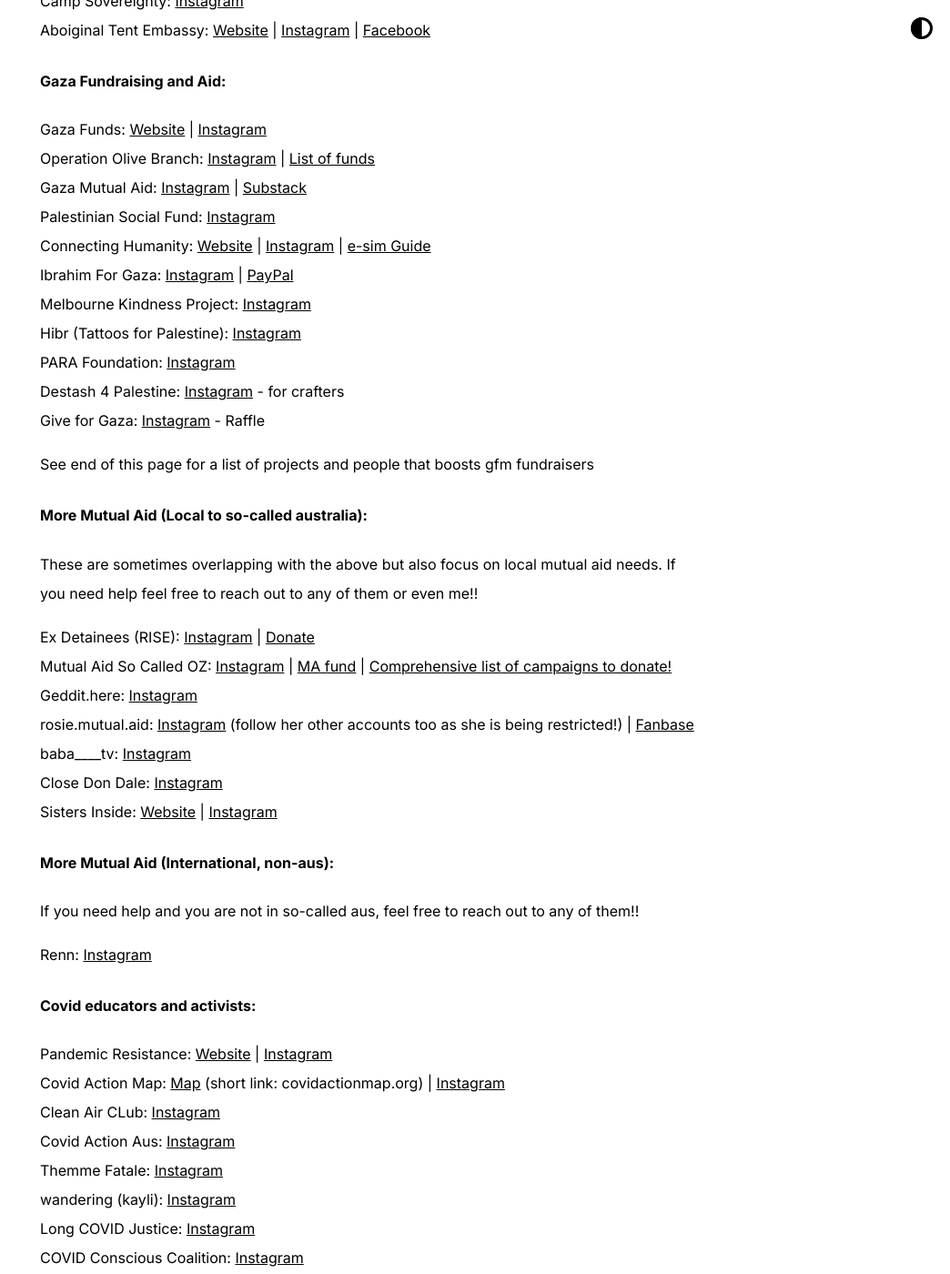
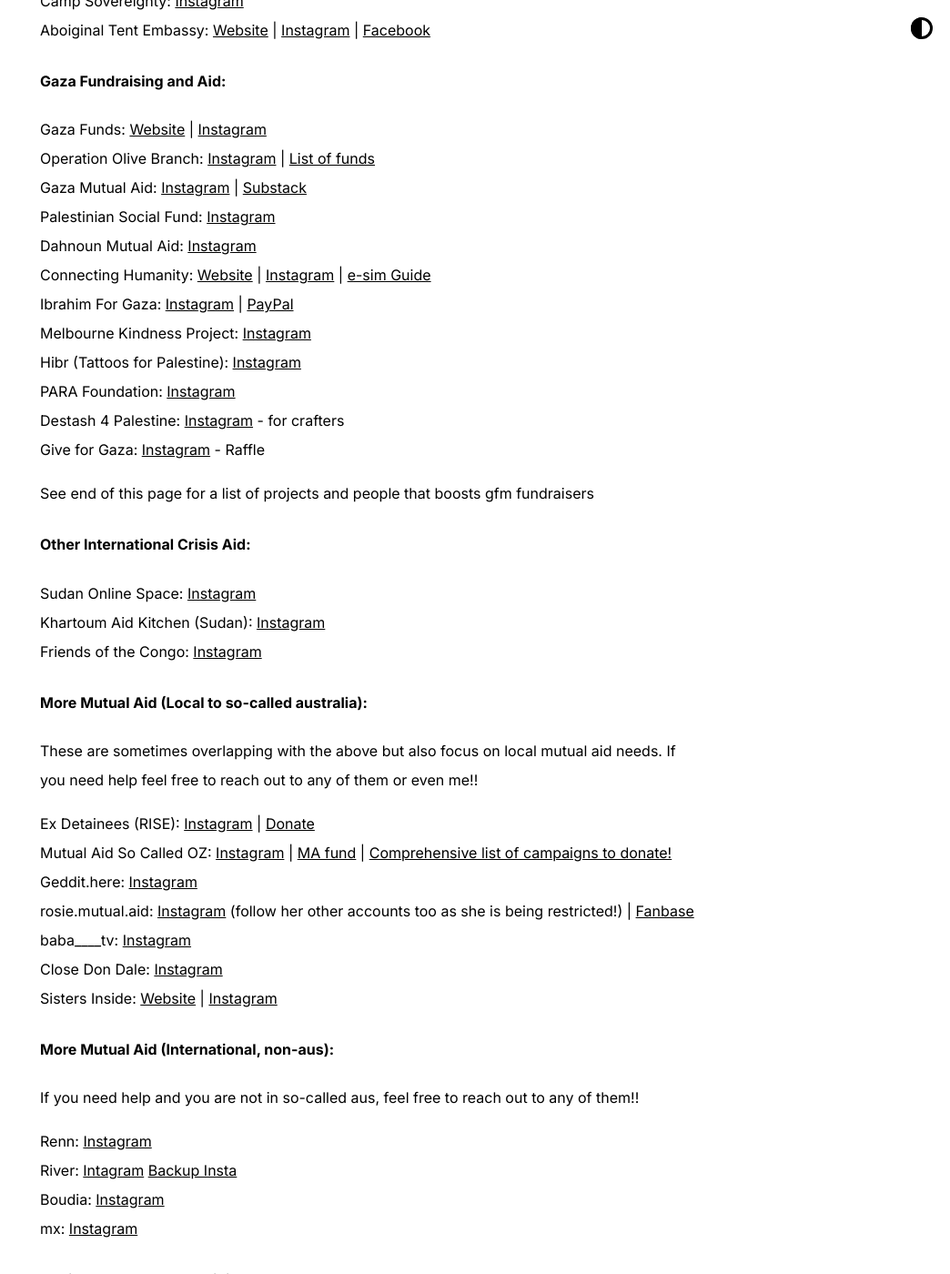
Before and after one commit to phosfuldev/phos_website, a Jekyll site: the page built from resources.md, in a window 1280 px wide and 1400 px high, scrolled down 848 px. Shown: the whole window at 91% size, without its empty margins (236-1280 px from the left). Built offline with Jekyll 4.4.1, drawn with Linux system fonts in a browser that asks for light colours; some of the changed text lies outside the part shown.

Commit message:
add more intl

```diff
--- a/resources.md
+++ b/resources.md
@@ -31,6 +31,7 @@
 Operation Olive Branch: [Instagram](https://www.instagram.com/operationolivebranch) | [List of funds](https://docs.google.com/spreadsheets/d/1vtMLLOzuc6GpkFySyVtKQOY2j-Vvg0UsChMCFst_WLA/htmlview)
 Gaza Mutual Aid: [Instagram](https://www.instagram.com/gazamutualaid) | [Substack](https://gazamutualaid.substack.com/)
 Palestinian Social Fund: [Instagram](https://www.instagram.com/palestiniansocialfund)
+Dahnoun Mutual Aid: [Instagram](https://www.instagram.com/dahnounmutualaid)
 Connecting Humanity: [Website](https://www.gazaesims.com) | [Instagram](https://www.instagram.com/connectinghumanity_) | [e-sim Guide](https://gazaesims.com/esim-purchase-tutorial/)
 Ibrahim For Gaza: [Instagram](https://www.instagram.com/ibrahimforgaza) | [PayPal](https://www.paypal.com/paypalme/essssraaa)
 Melbourne Kindness Project: [Instagram](https://www.instagram.com/melbournekindnessproject)
@@ -40,6 +41,13 @@
 Give for Gaza: [Instagram](https://www.instagram.com/giveforgaza) - Raffle
 
 See end of this page for a list of projects and people that boosts gfm fundraisers
+
+
+#### Other International Crisis Aid:
+
+Sudan Online Space: [Instagram](https://www.instagram.com/sudan.online_space)
+Khartoum Aid Kitchen (Sudan): [Instagram](https://www.instagram.com/khartoum_aid_kitchen)
+Friends of the Congo: [Instagram](https://www.instagram.com/congofriends)
 
 
 #### More Mutual Aid (Local to so-called australia):
@@ -60,7 +68,9 @@
 If you need help and you are not in so-called aus, feel free to reach out to any of them!!
 
 Renn: [Instagram](https://www.instagram.com/perennialautonomy)
-
+River: [Intagram](https://www.instagram.com/river11.11) [Backup Insta](https://www.instagram.com/go.with.the.flow22)
+Boudia: [Instagram](https://www.instagram.com/punkwitchdiviner)
+mx: [Instagram](https://www.instagram.com/mxmaxursax)
 
 #### Covid educators and activists:
 
```
Also changed, not shown: other parts of resources.md (+1 -1 lines).
